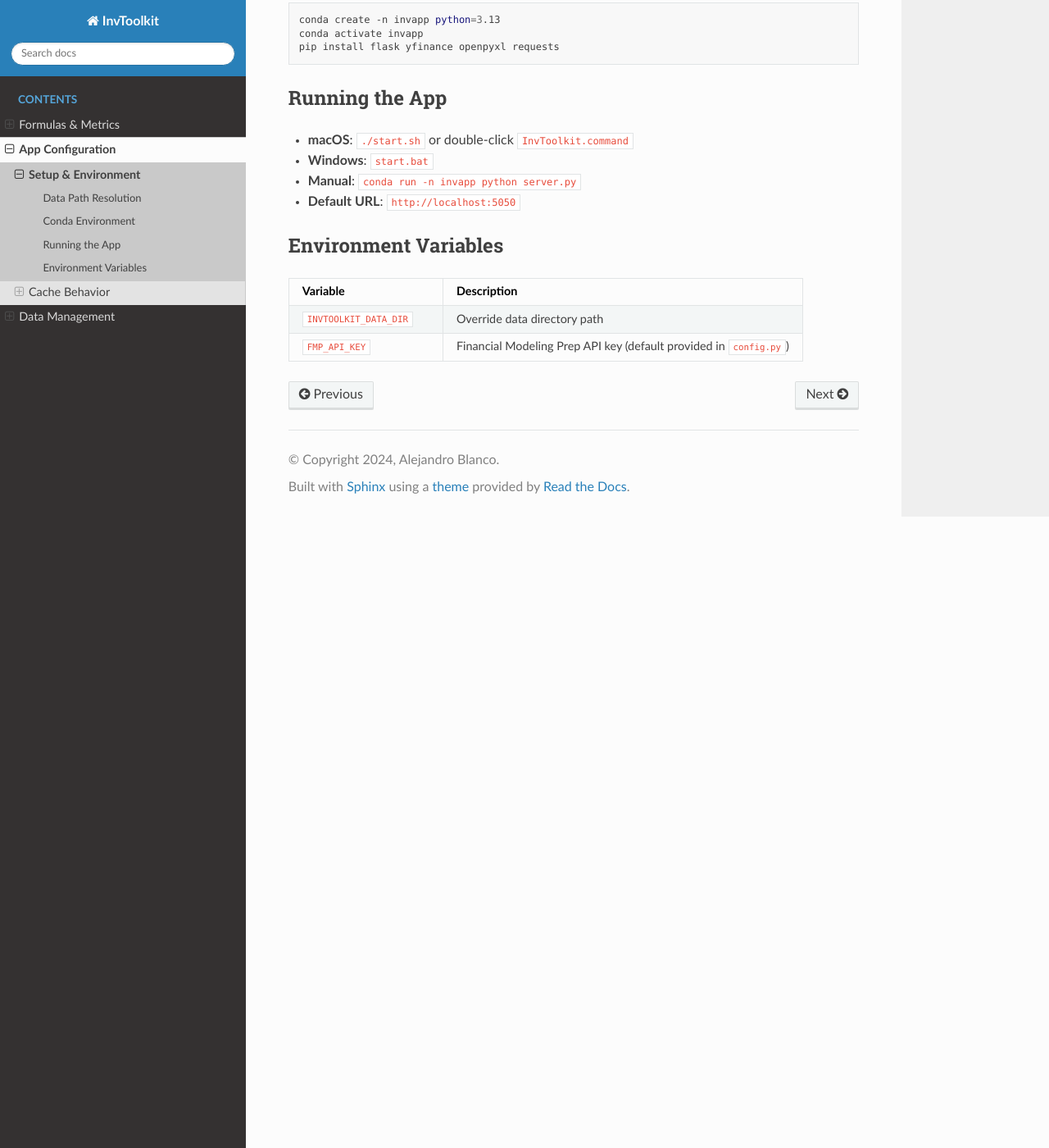
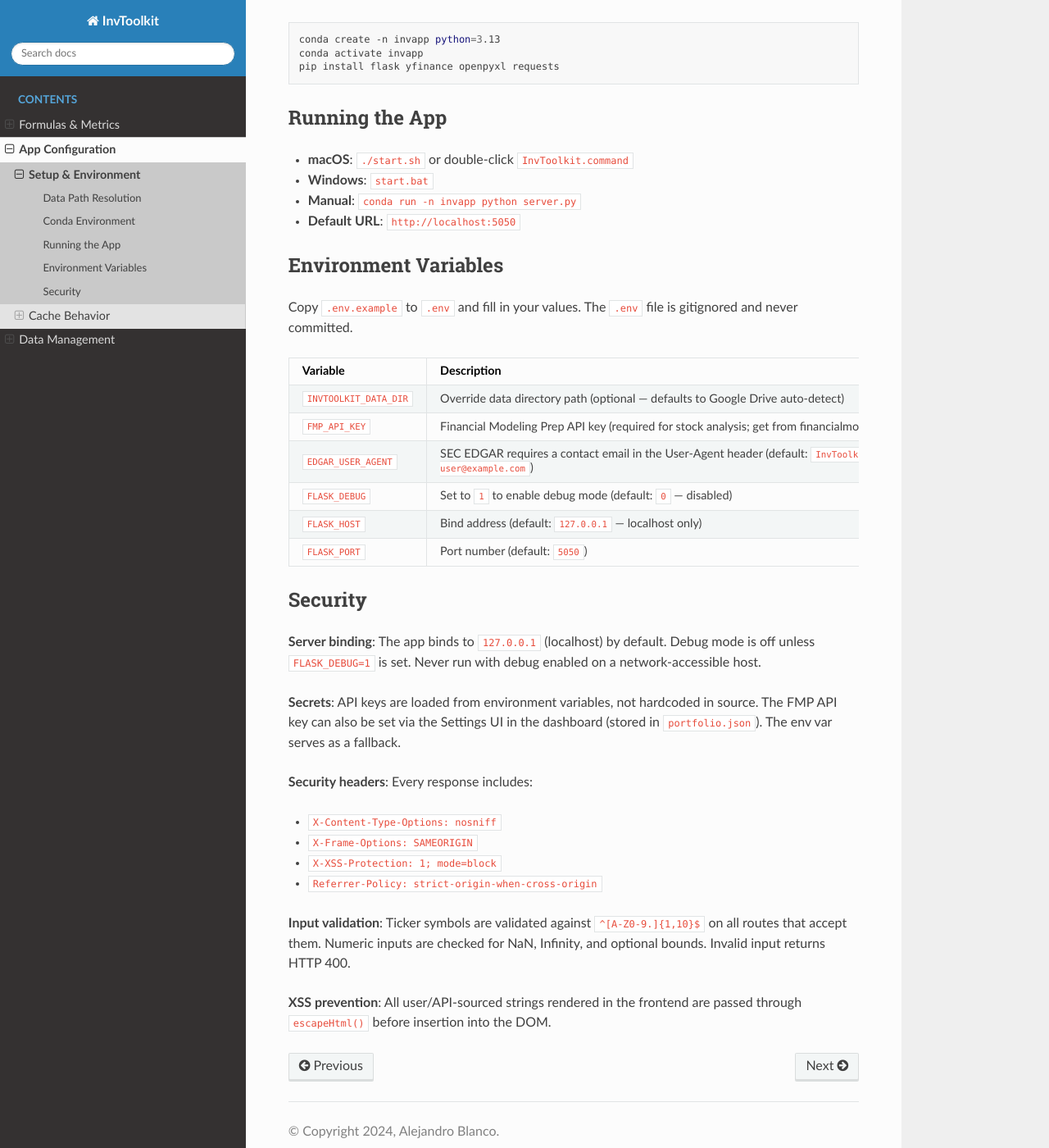
Before and after one commit to ablanc0/Investment-Toolkit-App, a Sphinx documentation site: the page built from docs/configuration/setup.rst, in a window 1280 px wide and 1400 px high, scrolled down 833 px. Shown: the whole window at 82% size. Built offline with Sphinx 7.4.7 and the Read the Docs theme 3.1.0, drawn with Linux system fonts in a browser that asks for light colours; some of the changed text lies outside the part shown.

Commit message:
docs: update setup docs with env vars, security section
- Update FMP_API_KEY description (no longer hardcoded default)
- Add EDGAR_USER_AGENT, FLASK_DEBUG, FLASK_HOST, FLASK_PORT env vars
- Add Security section: binding, secrets, headers, validation, XSS
- Update Google Drive auto-detect description (wildcard, not hardcoded)

```diff
--- a/docs/configuration/index.rst
+++ b/docs/configuration/index.rst
@@ -1,7 +1,7 @@
 App Configuration
 =================
 
-Setup, environment, and runtime configuration for InvToolkit.
+Setup, environment, security, and runtime configuration for InvToolkit.
 
 .. toctree::
    :maxdepth: 2
--- a/docs/configuration/setup.rst
+++ b/docs/configuration/setup.rst
@@ -50,6 +50,9 @@ Running the App
 Environment Variables
 ---------------------
 
+Copy ``.env.example`` to ``.env`` and fill in your values. The ``.env`` file
+is gitignored and never committed.
+
 .. list-table::
    :header-rows: 1
    :widths: 30 70
@@ -57,6 +60,39 @@ Environment Variables
    * - Variable
      - Description
    * - ``INVTOOLKIT_DATA_DIR``
-     - Override data directory path
+     - Override data directory path (optional — defaults to Google Drive auto-detect)
    * - ``FMP_API_KEY``
-     - Financial Modeling Prep API key (default provided in ``config.py``)
+     - Financial Modeling Prep API key (required for stock analysis; get from financialmodelingprep.com)
+   * - ``EDGAR_USER_AGENT``
+     - SEC EDGAR requires a contact email in the User-Agent header (default: ``InvToolkit user@example.com``)
+   * - ``FLASK_DEBUG``
+     - Set to ``1`` to enable debug mode (default: ``0`` — disabled)
+   * - ``FLASK_HOST``
+     - Bind address (default: ``127.0.0.1`` — localhost only)
+   * - ``FLASK_PORT``
+     - Port number (default: ``5050``)
+
+Security
+--------
+
+**Server binding**: The app binds to ``127.0.0.1`` (localhost) by default.
+Debug mode is off unless ``FLASK_DEBUG=1`` is set. Never run with debug
+enabled on a network-accessible host.
+
+**Secrets**: API keys are loaded from environment variables, not hardcoded
+in source. The FMP API key can also be set via the Settings UI in the
+dashboard (stored in ``portfolio.json``). The env var serves as a fallback.
+
+**Security headers**: Every response includes:
+
+- ``X-Content-Type-Options: nosniff``
+- ``X-Frame-Options: SAMEORIGIN``
+- ``X-XSS-Protection: 1; mode=block``
+- ``Referrer-Policy: strict-origin-when-cross-origin``
+
+**Input validation**: Ticker symbols are validated against ``^[A-Z0-9.]{1,10}$``
+on all routes that accept them. Numeric inputs are checked for NaN, Infinity,
+and optional bounds. Invalid input returns HTTP 400.
+
+**XSS prevention**: All user/API-sourced strings rendered in the frontend
+are passed through ``escapeHtml()`` before insertion into the DOM.
```
Also changed, not shown: other parts of docs/configuration/setup.rst (+1 -1 lines).
